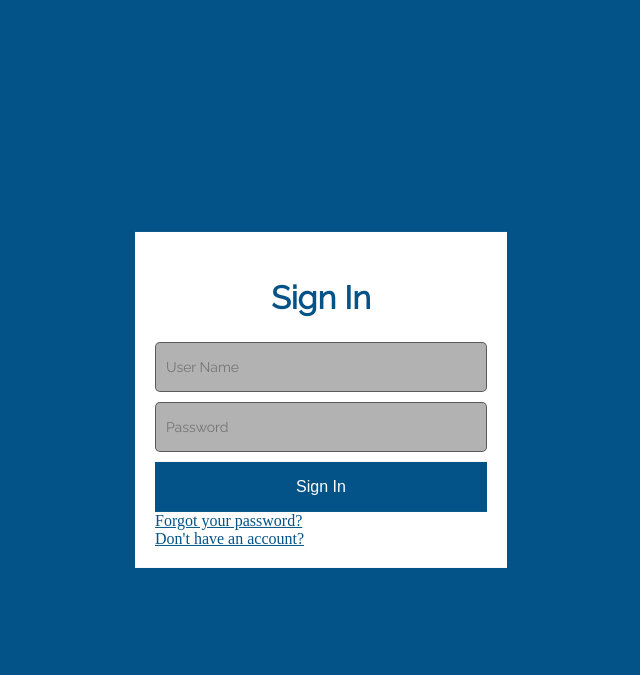
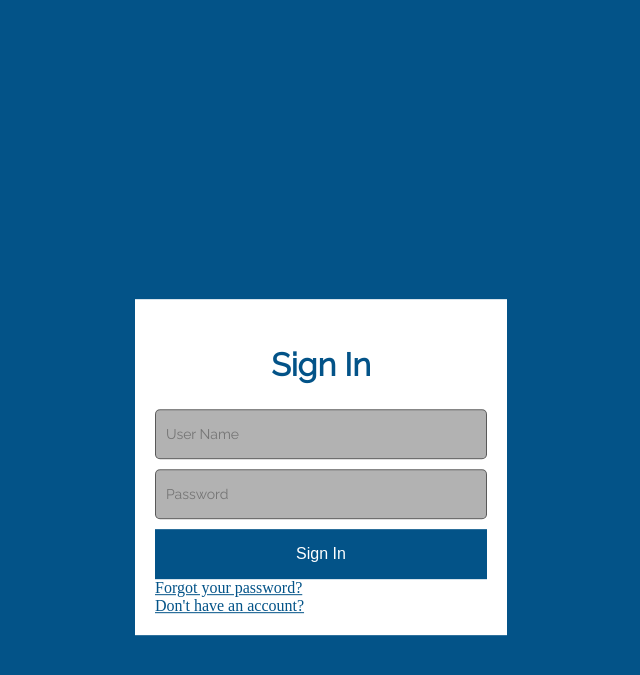
Before and after one commit to JKubach/Survey-Seahorse, a PHP site: page /login.php in a window 1280 px wide. Shown: the top 675 px of the page, without its empty margins (319-959 px from the left). Run offline with PHP 8.4, Linux system fonts and the light colour scheme.

Commit message:
Update style.css

```diff
--- a/website/res/style.css
+++ b/website/res/style.css
@@ -87,7 +87,7 @@ p.create {
     position: absolute;
     top: 50%;
     left: 50%;
-    transform: translateX(-50%) translateY(-50%);
+    transform: translateX(-50%) translateY(-30%);
     background: white;
     padding: 20px;
 }
```
